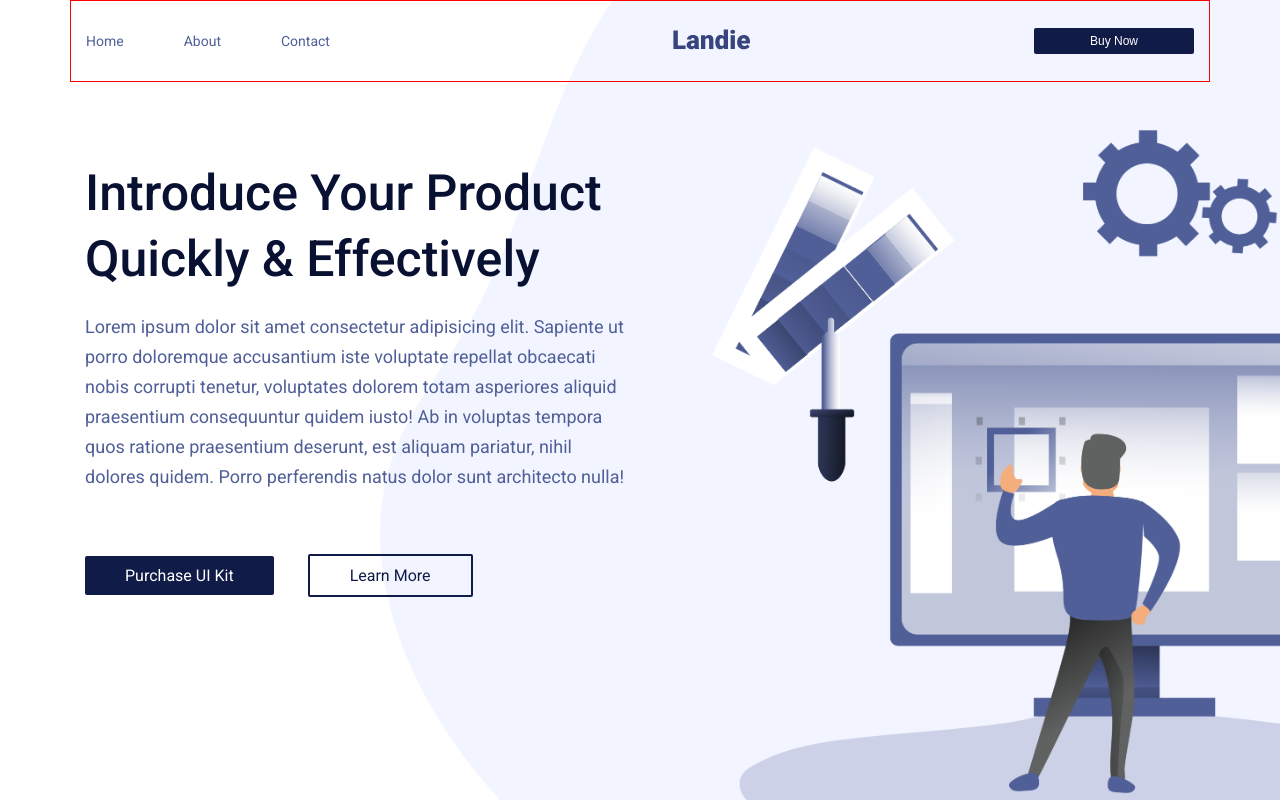
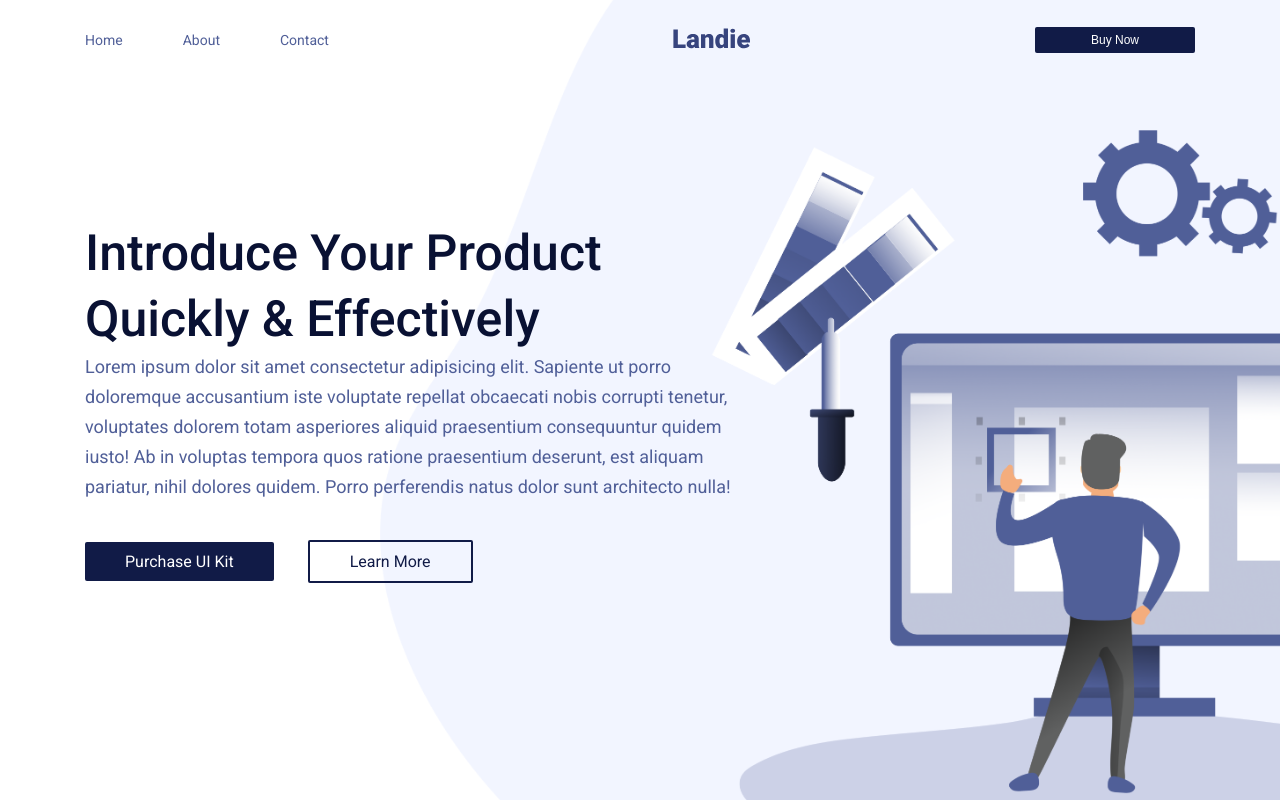
Before and after one commit to tatysheva/Landie, a website built with Parcel: page index.html in a window 1280 px wide. Built offline with nearby package versions, Linux system fonts and the light colour scheme.

Commit message:
hero-content changed

```diff
--- a/css/style.scss
+++ b/css/style.scss
@@ -13,7 +13,6 @@ body {
 }
 .container {
   height: 100%;
-  border: 1px solid red;
 }
 nav {
   width: 100%;
@@ -68,33 +67,41 @@ header {
 
 .hero {
   height: 100vh;
-  position: relative;
-  background: url(../img/hero.png);
+  // position: relative;
+  background-image: url(../img/hero.png);
   background-size: 900px;
   background-position: center right;
   background-repeat: no-repeat;
 }
 
 .hero-content {
-  height: 540px;
-  width: 540px;
-  position: absolute;
-  top: 20%;
-  left: 0;
+  padding-top: 200px;
+  max-width: 60%;
+  // position: absolute;
+  // top: 20%;
+  // left: 0;
+  // margin: 0 auto;
   text-align: left;
-  margin-left: 85px;
 }
+
 .hero-content__title {
   font-size: 50px;
   font-weight: 500;
   color: $titleColor;
   line-height: 66px;
+  padding-top: 20px;
 }
+
 .hero-content__description {
   font-size: 18px;
   line-height: 30px;
-  padding: 20px 0 74px;
+  // padding: 20px 0 74px;
 }
+
+.hero-content-btn {
+  padding-top: 50px;
+}
+
 .hero-content__btn-purchase {
   padding: 10px 40px;
   font-size: 16px;
--- a/index.html
+++ b/index.html
@@ -37,6 +37,7 @@
     </div>
 </header>
 <div class="hero">
+    <div class="container">
         <div class="hero-content">
             <h2 class="hero-content__title">Introduce Your Product Quickly & Effectively</h2>
             <div class="hero-content__description">Lorem ipsum dolor sit amet consectetur adipisicing elit. Sapiente
@@ -47,8 +48,11 @@
                 dolor
                 sunt architecto nulla!
             </div>
+            <div class="hero-content-btn">
                 <a class="hero-content__btn-purchase" href="#">Purchase UI Kit</a>
                 <a class="hero-content__btn-learn-more" href="#">Learn More</a>
+            </div>
+        </div>
     </div>
 </div>
 </body>
```
Also changed, not shown: css/media.scss (+6 -1 lines), 1 other file. Lines whose indentation alone changed are shown as unchanged.
